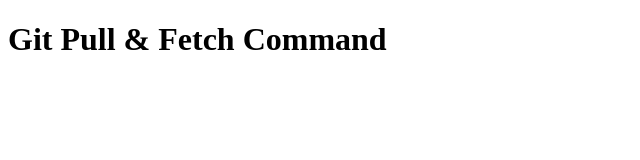
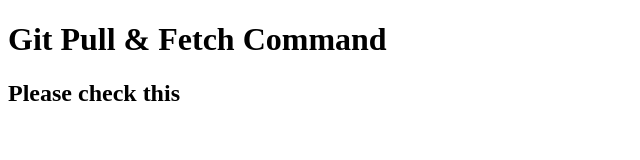
Before and after one commit to neoinfoway707/PracticeGit, a plain HTML site: page index.html in a window 1280 px wide. Shown: the whole page, without its empty margins (0-640 px from the left). Drawn offline with Linux system fonts and the light colour scheme.

Commit message:
Add heading for user instructions

```diff
--- a/index.html
+++ b/index.html
@@ -7,5 +7,6 @@
 </head>
 <body>
     <h1>Git Pull & Fetch Command</h1>
+    <h2>Please check this</h2>
 </body>
 </html>
```
